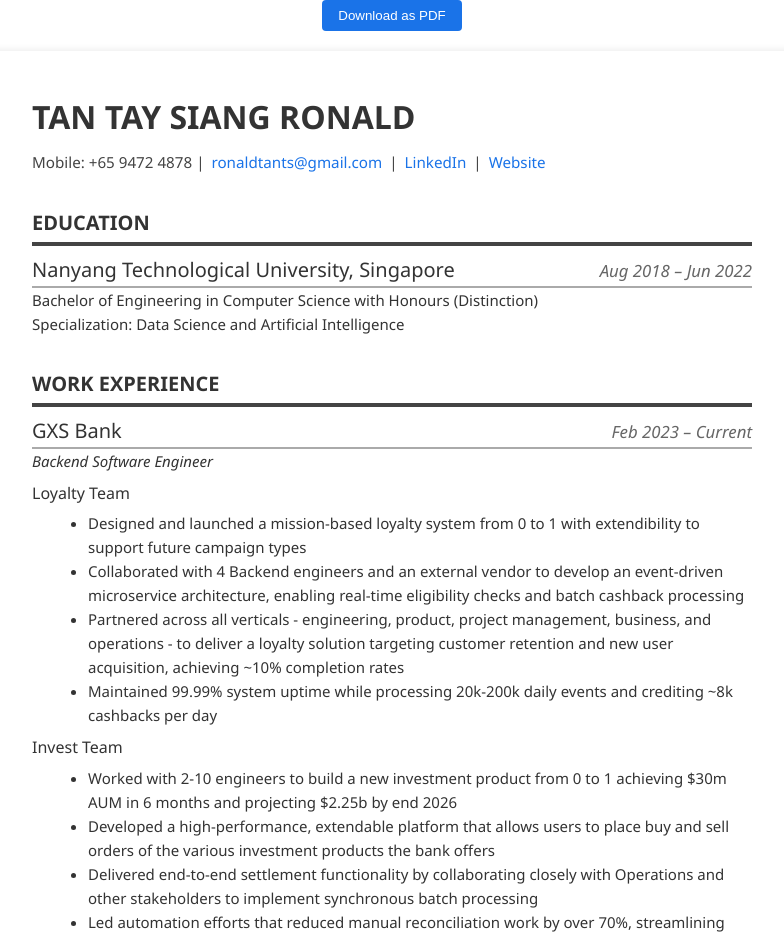
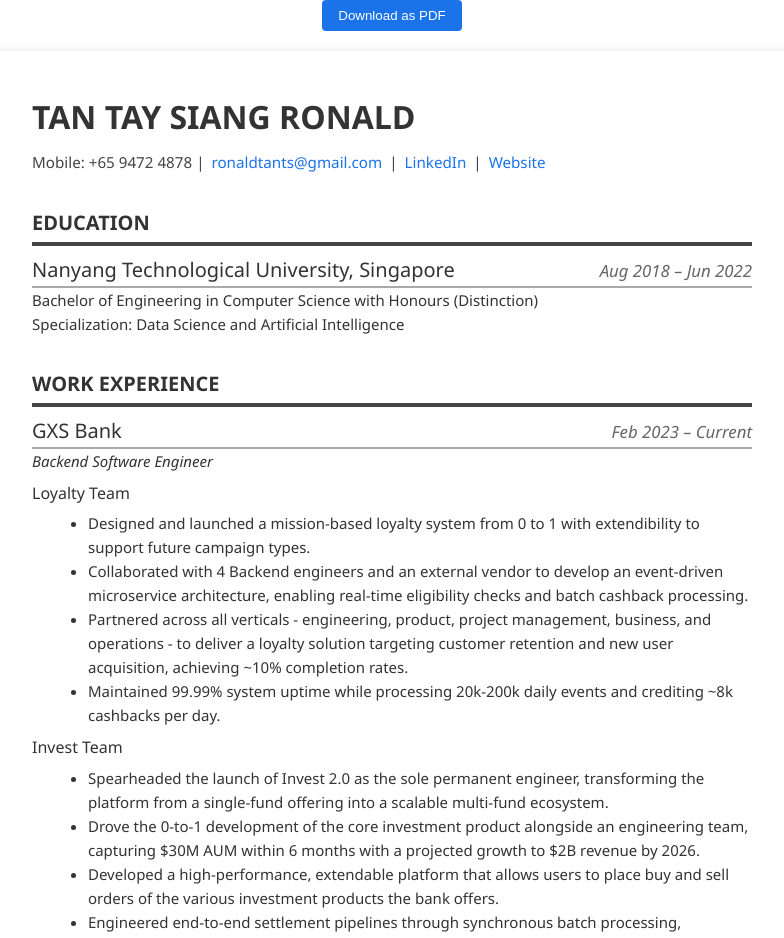
Before and after one commit to ronaldtants/resume, a Vue app: page /resume in a window 1280 px wide. Shown: the top 938 px of the page, without its empty margins (248-1032 px from the left). Built offline with nearby package versions, Linux system fonts and the light colour scheme; the HTML template or start-up script is replaced by a standard one.

Commit message:
update invest team section

```diff
--- a/src/views/ResumeView.vue
+++ b/src/views/ResumeView.vue
@@ -32,41 +32,46 @@
       <ul>
         <li>
           Designed and launched a mission-based loyalty system from 0 to 1 with extendibility to
-          support future campaign types
+          support future campaign types.
         </li>
         <li>
           Collaborated with 4 Backend engineers and an external vendor to develop an event-driven
           microservice architecture, enabling real-time eligibility checks and batch cashback
-          processing
+          processing.
         </li>
         <li>
           Partnered across all verticals - engineering, product, project management, business, and
           operations - to deliver a loyalty solution targeting customer retention and new user
-          acquisition, achieving ~10% completion rates
+          acquisition, achieving ~10% completion rates.
         </li>
         <li>
           Maintained 99.99% system uptime while processing 20k-200k daily events and crediting ~8k
-          cashbacks per day
+          cashbacks per day.
         </li>
       </ul>
 
       <p class="sub-para-header">Invest Team</p>
       <ul>
         <li>
-          Worked with 2-10 engineers to build a new investment product from 0 to 1 achieving $30m
-          AUM in 6 months and projecting $2.25b by end 2026
+          Spearheaded the launch of Invest 2.0 as the sole permanent engineer, transforming the
+          platform from a single-fund offering into a scalable multi-fund ecosystem.
+        </li>
+        <li>
+          Drove the 0-to-1 development of the core investment product alongside an engineering team,
+          capturing $30M AUM within 6 months with a projected growth to $2B revenue by 2026.
         </li>
         <li>
           Developed a high-performance, extendable platform that allows users to place buy and sell
-          orders of the various investment products the bank offers
+          orders of the various investment products the bank offers.
         </li>
         <li>
-          Delivered end-to-end settlement functionality by collaborating closely with Operations and
-          other stakeholders to implement synchronous batch processing
+          Engineered end-to-end settlement pipelines through synchronous batch processing,
+          partnering closely with Operations and other stakeholders to ensure continuous
+          transactional integrity.
         </li>
         <li>
           Led automation efforts that reduced manual reconciliation work by over 70%, streamlining
-          operations through >80% process automation
+          operations through >80% process automation.
         </li>
       </ul>
 
@@ -74,15 +79,15 @@
       <ul>
         <li>
           Engineered high-performance infrastructure using Golang, MySQL RDS and Redis for
-          high-performance data processing
+          high-performance data processing.
         </li>
         <li>
           Integrated AWS SQS and Kafka for reliable message queuing, and RESTful HTTP APIs for
-          client-server communication
+          client-server communication.
         </li>
         <li>
           Containerized services with ECR and Kubernetes hosted on AWS while deploying pipelines and
-          infrastructure with Terraform
+          infrastructure with Terraform.
         </li>
       </ul>
 
@@ -92,15 +97,15 @@
       </div>
       <p><em>Full Stack Software Engineer</em></p>
       <ul>
-        <li>Designed and implemented RESTful APIs built on HTTP requests in the Backend</li>
+        <li>Designed and implemented RESTful APIs built on HTTP requests in the Backend.</li>
         <li>
           Developed and optimized Backend logic using Golang, and deployed to production; debugged
-          and troubleshooted live events of games and players’ feedbacks
+          and troubleshooted live events of games and players’ feedbacks.
         </li>
         <li>
           Implemented quick and convenient access of players’ state by utilizing Redis, and
           collaborated with Ops team for performance analysis by implementing statistics collection
-          using Kafka and MySQL
+          using Kafka and MySQL.
         </li>
       </ul>
 
@@ -110,14 +115,14 @@
       </div>
       <p><em>Software Engineer Intern</em></p>
       <ul>
-        <li>Implemented Frontend features using ReactJS on the web application</li>
+        <li>Implemented Frontend features using ReactJS on the web application.</li>
         <li>
           Developed a scalable automation script using multiple APIs in Python, improving efficiency
-          of company’s data monitoring tools by up to 20%
+          of company’s data monitoring tools by up to 20%.
         </li>
         <li>
           Plotted and maintained graphs using Tableau for visualization and analysis of data to be
-          displayed on the web application
+          displayed on the web application.
         </li>
       </ul>
     </section>
@@ -133,17 +138,17 @@
         <span class="date">Oct 2025 – Nov 2025</span>
       </div>
       <ul>
-        <li>Integrated a full stack project that is used to record stats for mahjong</li>
+        <li>Integrated a full stack project that is used to record stats for mahjong.</li>
         <li>
           Frontend and Backend web services are hosted on Render Cloud with the Backend connecting
-          to Supabase online database
+          to Supabase online database.
         </li>
         <li>
           Backend incorporates best practices for code design to implement a Golang server and
-          Frontend utilizes Vue framework, communicating by REST APIs
+          Frontend utilizes Vue framework, communicating by REST APIs.
         </li>
         <li>
-          Full stack project is containerized with docker to be deployable on any cloud hosting
+          Full stack project is containerized with docker to be deployable on any cloud hosting.
         </li>
       </ul>
     </section>
@@ -157,15 +162,15 @@
       <ul>
         <li>
           Brainstormed, ideated and implemented a GenAI solution for a feature in the company’s
-          product
+          product.
         </li>
         <li>
           Utilized internally developed AI to automatically produce saving goals for users using the
-          Saving Pockets feature in GXS App
+          Saving Pockets feature in GXS App.
         </li>
         <li>
           Developed the Backend service to call the API to the AI service, to retrieve and format
-          the information to be displayed on Frontend
+          the information to be displayed on Frontend.
         </li>
       </ul>
     </section>
```
